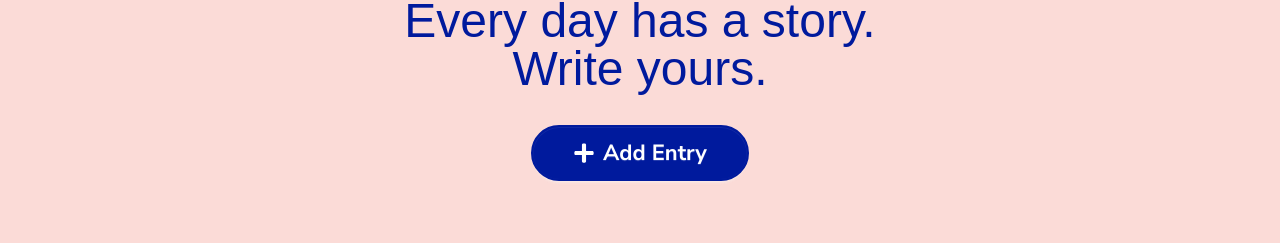
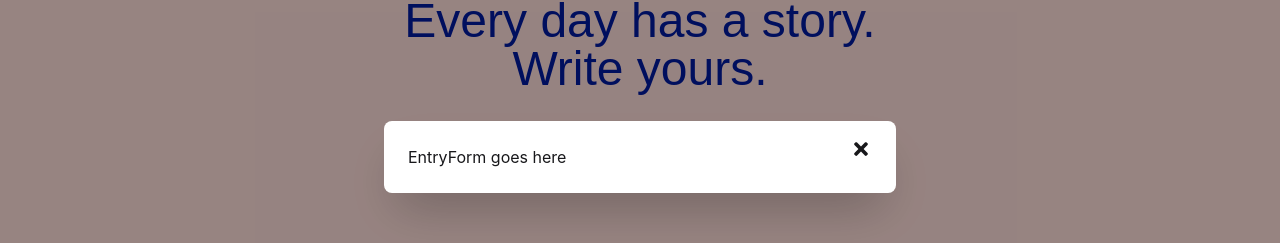
Before and after one commit to JimeBlue/personal-diary, a React (Vite) app: page / in a window 1280 px wide. Both pictures are taken after a click on the button "Add Entry". Shown: the part 243-486 px from the top of the page. Built offline with nearby package versions, Linux system fonts and the light colour scheme; a web font is replaced by a local one.

Commit message:
add AddEntryModal shell with close button and backdrop close

```diff
--- a/src/App.jsx
+++ b/src/App.jsx
@@ -1,11 +1,14 @@
 import Navbar from "./components/Navbar";
 import Hero from "./components/Hero";
+import AddEntryModal from "./components/AddEntryModal";
 
 function App() {
   return (
     <>
       <Navbar />
       <Hero />
+      <AddEntryModal />
+
     </>
   );
 }
--- /dev/null
+++ b/src/components/AddEntryModal.jsx
@@ -0,0 +1,23 @@
+import { FaTimes } from "react-icons/fa";
+import { useDiary } from "../context/DiaryContext";
+
+const AddEntryModal = () => {
+
+    const { isAddOpen, closeAddModal } = useDiary();
+    return (
+        <div className={`modal ${isAddOpen ? "modal-open" : ""}`} role="dialog">
+            <div className="modal-box">
+                <button
+                    onClick={closeAddModal}
+                    className="btn btn-ghost group absolute right-2 top-2 hover:bg-transparent hover:border-transparent hover:shadow-none"
+                    aria-label="Close"
+                >
+                    <FaTimes className="text-xl transition-transform duration-200 group-hover:scale-125 group-hover:-skew-x-6" />
+                </button>
+                EntryForm goes here
+            </div>
+            <div className="modal-backdrop" onClick={closeAddModal}></div>
+        </div>
+    )
+}
+export default AddEntryModal
```
